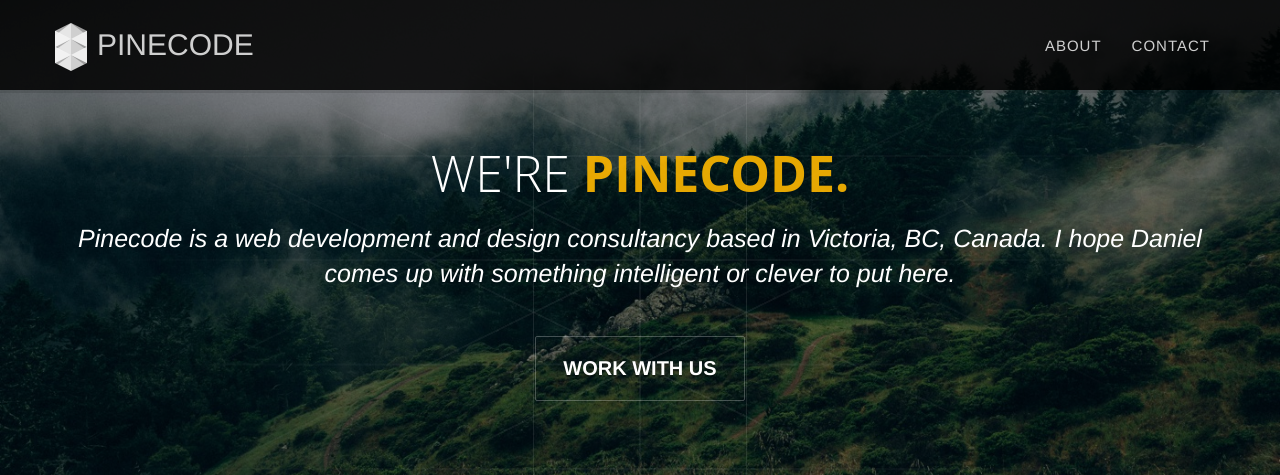
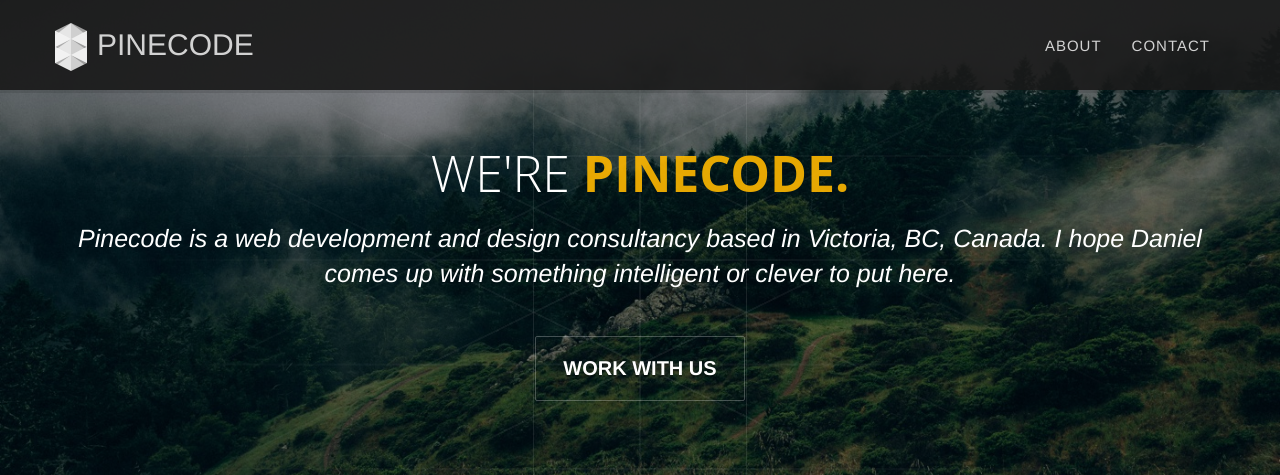
Before and after one commit to pinecode/pinecode.github.io, a Jekyll site: the page built from index.html, in a window 1280 px wide and 1400 px high. Shown: the top 475 px of the window. Built offline with Jekyll 4.4.1, drawn with Linux system fonts in a browser that asks for light colours; grey boxes are pictures that could not be loaded.

Commit message:
Made the navbar grey

```diff
--- a/_includes/css/main.css
+++ b/_includes/css/main.css
@@ -98,7 +98,7 @@
 }
 
 nav {
-    background-color: rgba(0,0,0,0.85);
+    background-color: rgba(25,25,25,0.9);
     box-shadow: 0 3px 0 rgba(0,0,0,0.1);
     transition: background-color 0.5s ease;
 }
```
